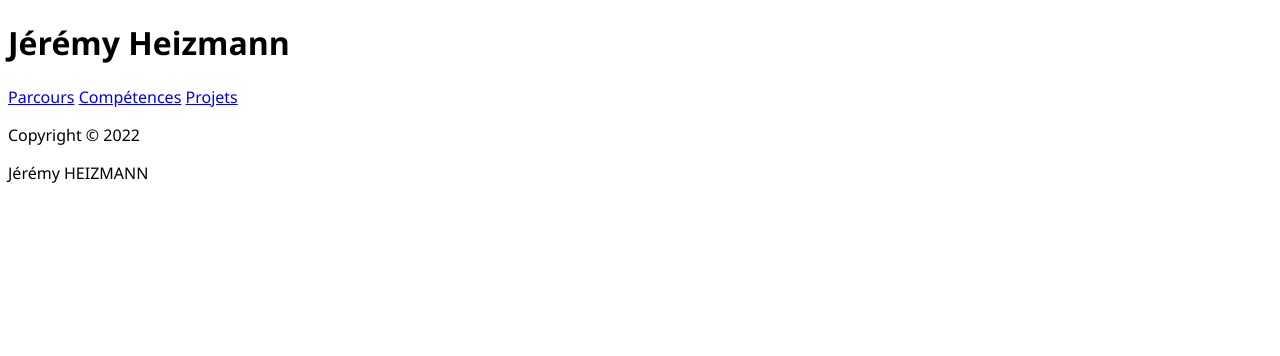
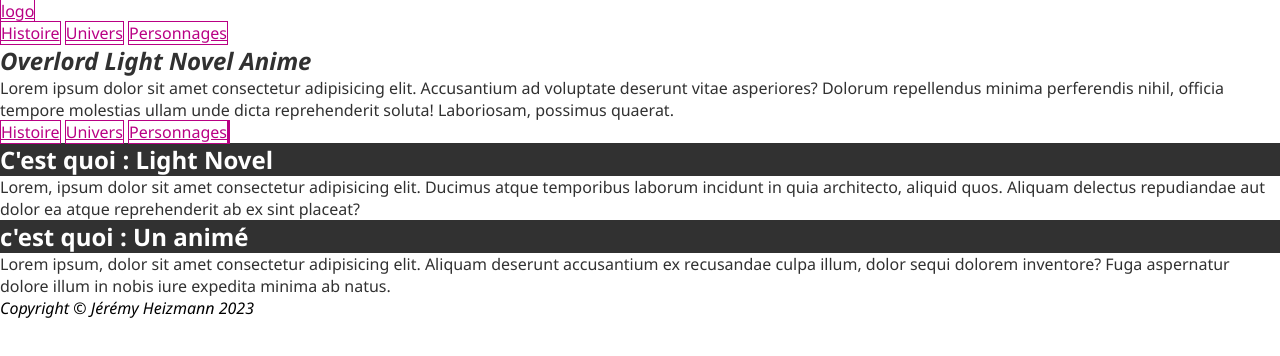
Before and after one commit to jeremyHzn/site_perso, a plain HTML site: page index.html in a window 1280 px wide. Drawn offline with Linux system fonts and the light colour scheme.

Commit message:
changement de sujet

```diff
--- a/assets/styles/pages/index.css
+++ b/assets/styles/pages/index.css
@@ -1,2 +1,19 @@
 @import "../reset.css";
 @import "../themes/t_index.css";
+
+
+body{
+
+}
+
+header{
+
+}
+
+main{
+
+}
+
+footer{
+
+}
--- a/assets/styles/reset.css
+++ b/assets/styles/reset.css
@@ -1,8 +1,9 @@
 :root{
     font-family: 'Segoe UI', Tahoma, Geneva, Verdana, sans-serif;
-    box-sizing: border-box;
-    margin: 0;
-    padding: 0;
     user-select:none;
     -webkit-user-select:none;
 }
+*{
+    box-sizing: border-box;
+    margin: 0;
+}
--- a/assets/styles/themes/t_index.css
+++ b/assets/styles/themes/t_index.css
@@ -1,5 +1,28 @@
-:root{
-    --text-color: #;
-    --link-color: #;
-    --background-color: #;
+:root {
+    --text-color: #313131;
+    --link-color: rgb(185, 0, 132);
+    --background-color: #ffffff;
 }
+
+body {
+    background-color: var(--background-color);
+}
+
+h1 {
+    color: var(--text-color);
+}
+
+h2 {
+    color: var(--background-color);
+    background-color: var(--text-color);
+}
+
+a {
+    background-color: var(--background-color);
+    color: var(--link-color);
+    border: 1px solid var(--link-color);
+}
+
+p {
+    color: var(--text-color);
+}
--- a/index.html
+++ b/index.html
@@ -1,5 +1,6 @@
 <!DOCTYPE html>
 <html lang="fr">
+
 <head>
     <meta charset="UTF-8">
     <meta http-equiv="X-UA-Compatible" content="IE=edge">
@@ -7,25 +8,49 @@
     <link rel="stylesheet" href="./assets/styles/pages/index.css">
     <title>Site perso</title>
 </head>
+
 <body>
     <header>
-        <h1>Jérémy Heizmann</h1>
+        <a href="">logo</a>
+        <nav>
+            <a href="">Histoire</a>
+            <a href="">Univers</a>
+            <a href="">Personnages</a>
+        </nav>
     </header>
     <main>
-        <nav>
-            <a href="#"></a>
-            <a href="#">Parcours</a>
-            <a href="#">Compétences</a>
-            <a href="#">Projets</a>
-        </nav>
+        <section>
+            <h1>
+                <em>Overlord</em>
+                <em>Light Novel</em>
+                <em>Anime</em>
+            </h1>
+            <p>
+                Lorem ipsum dolor sit amet consectetur adipisicing elit. Accusantium ad voluptate deserunt vitae
+                asperiores? Dolorum repellendus minima perferendis nihil, officia tempore molestias ullam unde dicta
+                reprehenderit soluta! Laboriosam, possimus quaerat.
+            </p>
+            <a href="">Histoire</a>
+            <a href="">Univers</a>
+            <a href="">Personnages</a>
+            <a href=""></a>
+        </section>
+        <section>
+            <h2>C'est quoi : Light Novel</h2>
+            <p>
+                Lorem, ipsum dolor sit amet consectetur adipisicing elit. Ducimus atque temporibus laborum incidunt in quia architecto, aliquid quos. Aliquam delectus repudiandae aut dolor ea atque reprehenderit ab ex sint placeat?
+            </p>
+        </section>
+        <section>
+            <h2>c'est quoi : Un animé</h2>
+            <p>
+                Lorem ipsum, dolor sit amet consectetur adipisicing elit. Aliquam deserunt accusantium ex recusandae culpa illum, dolor sequi dolorem inventore? Fuga aspernatur dolore illum in nobis iure expedita minima ab natus.
+            </p>
+        </section>
     </main>
     <footer>
-        <p>
-            Copyright &copy; 2022
-        </p>
-        <p>
-            Jérémy HEIZMANN
-        </p>
+        <em>Copyright &copy; Jérémy Heizmann 2023</em>
     </footer>
 </body>
+
 </html>
```
Also changed, not shown: assets/pages/histoire.html (added), assets/pages/personnages.html (added), assets/pages/unvivers.html (added).
